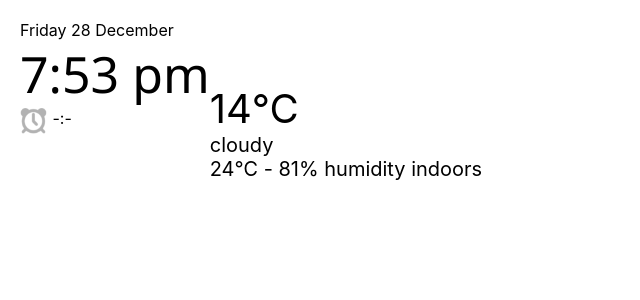
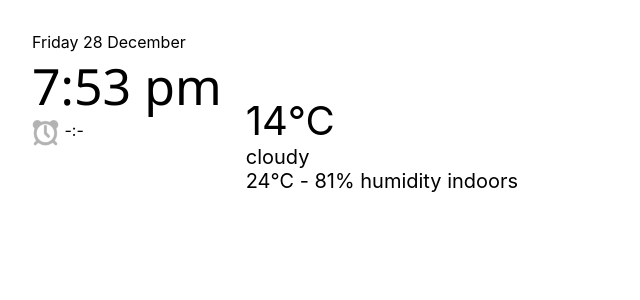
Before and after one commit to dacostaeric/smartpi, a React (Create React App) app in the folder smartpi-react/: page / in a window 1280 px wide. Shown: the top 300 px of the page, without its empty margins (0-640 px from the left). Built offline with nearby package versions, Linux system fonts and the light colour scheme.

Commit message:
Add tile component

```diff
--- a/smartpi-react/src/SmartPi.js
+++ b/smartpi-react/src/SmartPi.js
@@ -5,6 +5,7 @@ import TopBar from "./component/TopBar"
 import BottomBar from "./component/BottomBar"
 import JustifySmall from "./component/JustifySmall"
 import JustifyLarge from "./component/JustifyLarge"
+import Tile from "./component/Tile"
 import Time from "./component/Time";
 import Weather from "./component/Weather";
 
@@ -22,11 +23,15 @@ export default class SmartPi extends React.Component {
     return (<Container>
       <TopBar>
         <JustifySmall>
-          <Time/>
+          <Tile>
+            <Time/>
+          </Tile>
         </JustifySmall>
         <JustifyLarge>
-          <Weather temperature={14} text={"cloudy"}
-                   sensor={{temperature: 24, humidity: 81}}/>
+          <Tile>
+            <Weather temperature={14} text={"cloudy"}
+                     sensor={{temperature: 24, humidity: 81}}/>
+          </Tile>
         </JustifyLarge>
       </TopBar>
       <BottomBar>
--- /dev/null
+++ b/smartpi-react/src/component/Tile.js
@@ -0,0 +1,10 @@
+import React from "react"
+import styled from "styled-components"
+
+import theme from "../theme"
+
+const Tile = styled.div`
+padding: ${theme.tilePadding};
+`;
+
+export default Tile
--- a/smartpi-react/src/theme.js
+++ b/smartpi-react/src/theme.js
@@ -4,6 +4,7 @@ const theme = {
   bottomRowHeight: "60%",
   smallWidth: "34%",
   largeWidth: "66%",
+  tilePadding: "12px",
   weather: {
     iconHeight: "60px",
     temperatureSize: "40px",
```
